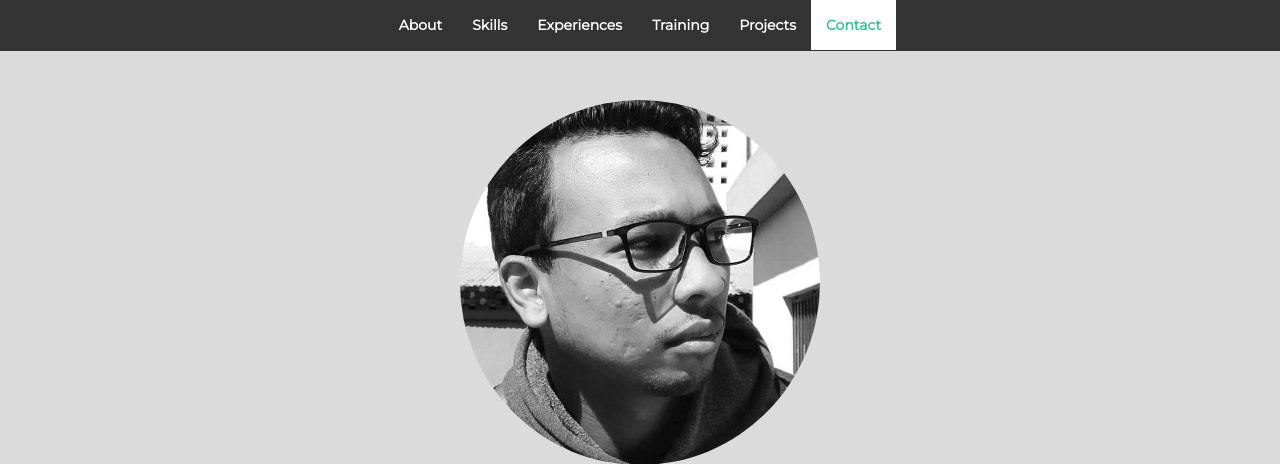
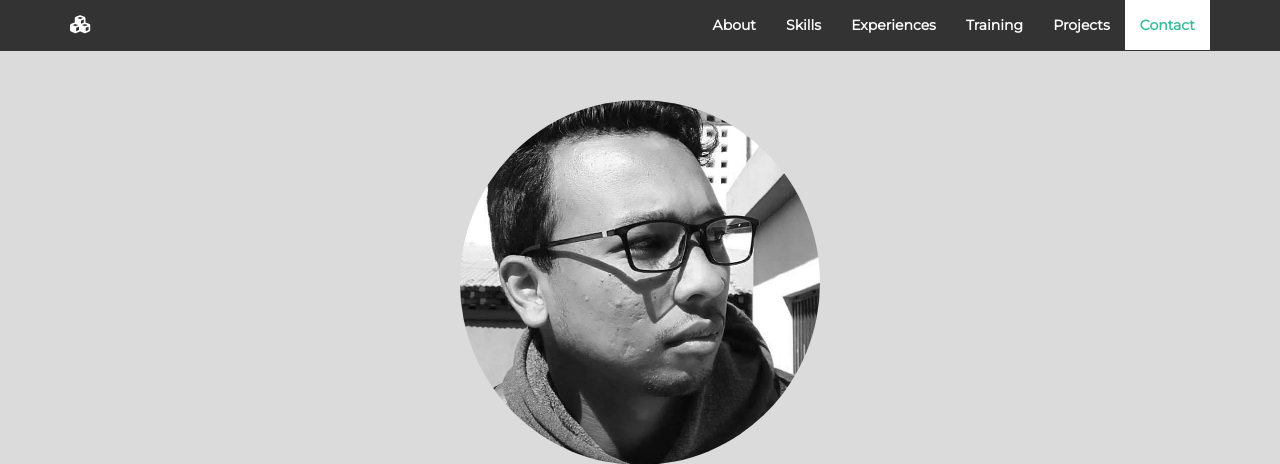
Before and after one commit to rianasantatra/Portfolio, a PHP site: page / in a window 1280 px wide. Shown: the top 464 px of the page. Run offline with PHP 8.4, Linux system fonts and the light colour scheme.

Commit message:
add brand

```diff
--- a/assets/css/custom.css
+++ b/assets/css/custom.css
@@ -63,8 +63,7 @@ section .heading h2 {
 
 @media (min-width: 768px) {
   .navbar-nav {
-    float: none;
-    margin: 0 auto;
+    float: right;
     display: table;
     table-layout: fixed;
   }
--- a/index.html
+++ b/index.html
@@ -26,6 +26,7 @@
     <nav class="navbar navbar-inverse navbar-fixed-top" role="navigation" id="navigation">
         <div class="container">
             <!-- Brand and toggle get grouped for better mobile display -->
+            <a class="navbar-brand" href="#"><i class="fa-solid fa-cubes"></i></a>
             <div class="navbar-header">
                 <button type="button" class="navbar-toggle" data-toggle="collapse"
                     data-target="#bs-example-navbar-collapse-1">
```
